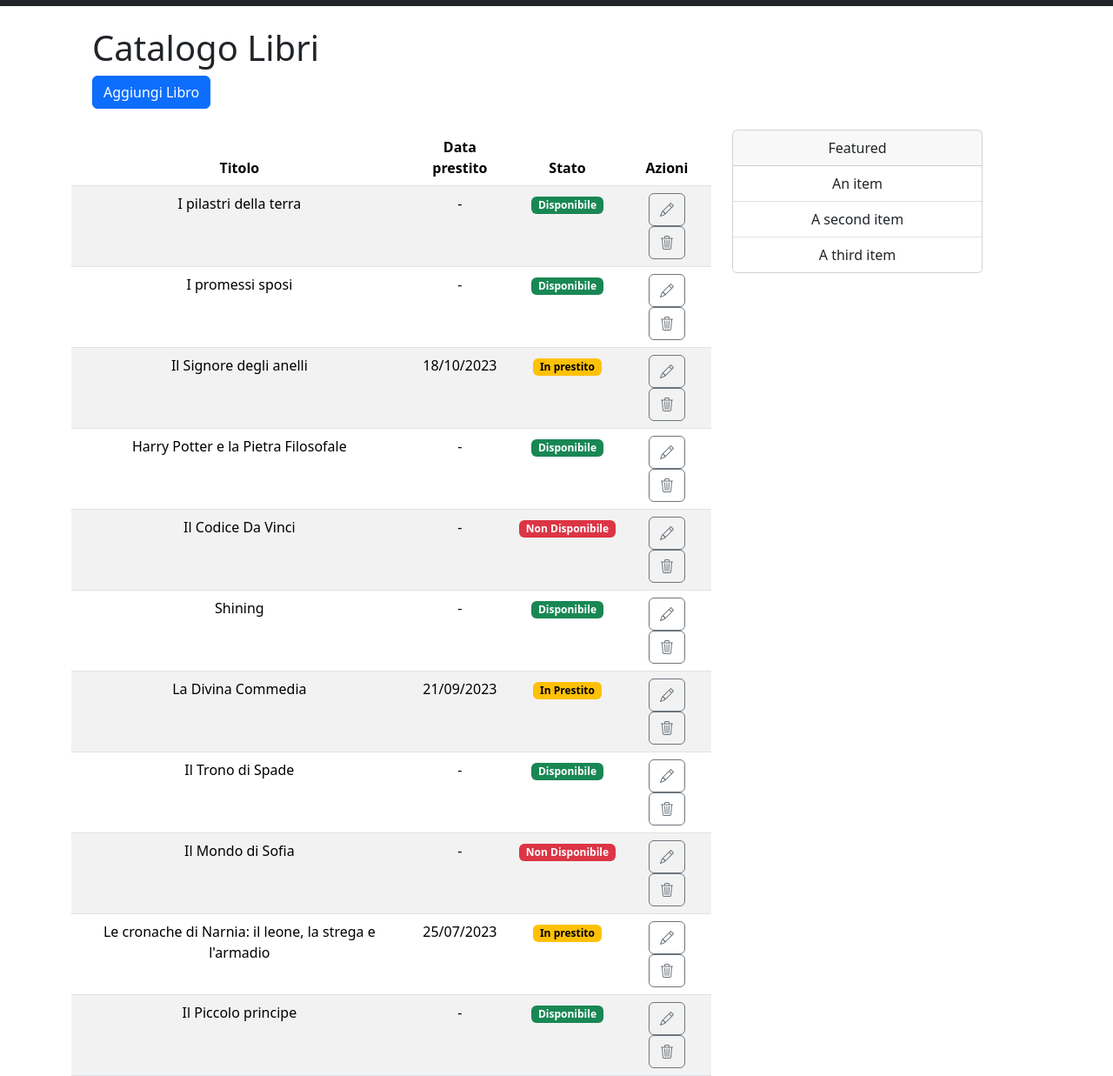
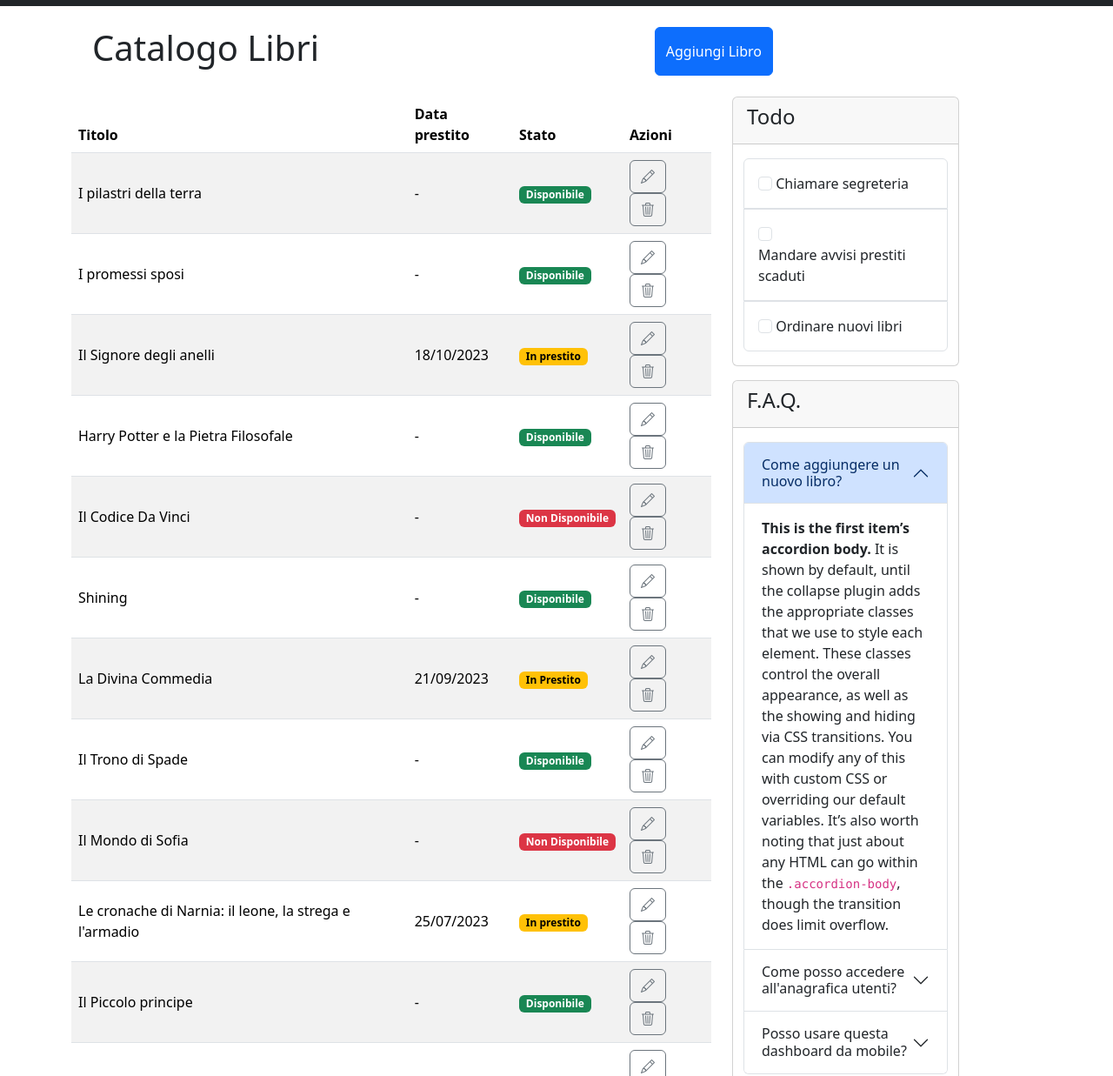
Before and after one commit to valevurro/html-css-bootstrap-dashboard, a plain HTML site: page index.html in a window 1280 px wide. Shown: the part 63-1300 px from the top of the page at 87% size. Drawn offline with nearby package versions, Linux system fonts and the light colour scheme.

Commit message:
Add improvent in layout with new cards and accordion for better user experience

```diff
--- a/index.html
+++ b/index.html
@@ -29,14 +29,13 @@
                             <a class="nav-link" href="#">Anagrafica Utenti</a>
                         </li>
                         <li class="nav-item">
-                            <a class="nav-link" href="#" role="button" data-bs-toggle="" aria-expanded="false">
-                            Storico Prestiti</a>
+                            <a class="nav-link" href="#">Storico Prestiti</a>
                         <li class="nav-item">
-                            <a class="nav-link" aria-disabled="true">Help</a>
+                            <a class="nav-link" href="#">Help</a>
                         </li>
                     </ul>
                     <form class="d-flex" role="search">
-                        <input class="form-control me-2" type="search" placeholder="Search" aria-label="Search"/>
+                        <input class="form-control me-2" data-bs-theme="light" type="search" placeholder="Search" aria-label="Search"/>
                         <button class="btn btn-outline-success" type="submit">Cerca</button>
                     </form>
                 </div>
@@ -44,19 +43,23 @@
           </nav>
     </header>
 
-    <main>
+    <main class="mb-5">
 
-        <div class="container text-center">
+        <div class="container">
+            <div class="row">
+                <div class="col-12 col-lg-9">
+                    <div class="table-header d-flex justify-content-between p-4">
+                        <h1>Catalogo Libri</h1>
+                        <button type="button" class="btn btn-primary">Aggiungi Libro</button>
+                    </div>
+                </div>
 
-            <div class="container text-start p-4">
-                <h1>Catalogo Libri</h1>
-                <button type="button" class="btn btn-primary ">Aggiungi Libro</button>
             </div>
 
 
             <div class="row">
                 <div class="col-8">
-                    <table class="table table-striped table-hover">
+                    <table class="table table-striped table-hover align-middle">
                         <thead>
                             <tr>
                               <th scope="col">Titolo</th>
@@ -202,32 +205,84 @@
                           </tbody>
                     </table>
                 </div>
-                <div class="col">
-                    <div class="card" style="width: 18rem;">
+
+                <div class="col-12 col-lg-3">
+                    <div class="card mb-3">
                         <div class="card-header">
-                          Featured
+                          <h4>Todo</h4>
                         </div>
-                        <ul class="list-group list-group-flush">
-                          <li class="list-group-item">An item</li>
-                          <li class="list-group-item">A second item</li>
-                          <li class="list-group-item">A third item</li>
-                        </ul>
+                        <div class="container mt-3 mb-3">
+                            <div class="card-body border rounded-top">
+                                <input class="form-check-input" type="checkbox" value="" id="checkDefault">
+                                <label class="form-check-label" for="checkDefault">Chiamare segreteria</label>
+                            </div>
+                            <div class="card-body border">
+                                <input class="form-check-input" type="checkbox" value="" id="checkDefault">
+                                <label class="form-check-label" for="checkDefault">Mandare avvisi prestiti scaduti</label>
+                            </div>
+                            <div class="card-body border rounded-bottom">
+                                <input class="form-check-input" type="checkbox" value="" id="checkDefault">
+                                <label class="form-check-label" for="checkDefault">Ordinare nuovi libri</label>
                             </div>
                         </div>
-                <div class="col">
-                    <div class="card" style="width: 18rem;">
+                    </div>
+
+                    <div class="card mb-3">
                         <div class="card-header">
-                          Featured
+                          <h4>F.A.Q.</h4>
                         </div>
-                        <ul class="list-group list-group-flush">
-                          <li class="list-group-item">An item</li>
-                          <li class="list-group-item">A second item</li>
-                          <li class="list-group-item">A third item</li>
-                        </ul>
+
+                        <div class="container mt-3 mb-3">
+
+                            <div class="accordion" id="accordionExample">
+                                <div class="accordion-item">
+                                    <h2 class="accordion-header">
+                                        <button class="accordion-button" type="button" data-bs-toggle="collapse" data-bs-target="#collapseOne" aria-expanded="true" aria-controls="collapseOne">
+                                        Come aggiungere un nuovo libro?
+                                        </button>
+                                    </h2>
+                                    <div id="collapseOne" class="accordion-collapse collapse show" data-bs-parent="#accordionExample">
+                                        <div class="accordion-body">
+                                            <strong>This is the first item’s accordion body.</strong> It is shown by default, until the collapse plugin adds the appropriate classes that we use to style each element. These classes control the overall appearance, as well as the showing and hiding via CSS transitions. You can modify any of this with custom CSS or overriding our default variables. It’s also worth noting that just about any HTML can go within the <code>.accordion-body</code>, though the transition does limit overflow.
+                                        </div>
+                                    </div>
+                                </div>
+                            <div class="accordion-item">
+                                <h2 class="accordion-header">
+                                    <button class="accordion-button collapsed" type="button" data-bs-toggle="collapse" data-bs-target="#collapseTwo" aria-expanded="false" aria-controls="collapseTwo">
+                                    Come posso accedere all'anagrafica utenti?
+                                    </button>
+                                </h2>
+                                <div id="collapseTwo" class="accordion-collapse collapse" data-bs-parent="#accordionExample">
+                                    <div class="accordion-body">
+                                        <strong>This is the second item’s accordion body.</strong> It is hidden by default, until the collapse plugin adds the appropriate classes that we use to style each element. These classes control the overall appearance, as well as the showing and hiding via CSS transitions. You can modify any of this with custom CSS or overriding our default variables. It’s also worth noting that just about any HTML can go within the <code>.accordion-body</code>, though the transition does limit overflow.
+                                    </div>
+                                </div>
+                            </div>
+
+                            <div class="accordion-item">
+                                <h2 class="accordion-header">
+                                    <button class="accordion-button collapsed" type="button" data-bs-toggle="collapse" data-bs-target="#collapseThree" aria-expanded="false" aria-controls="collapseThree">
+                                    Posso usare questa dashboard da mobile?
+                                    </button>
+                                </h2>
+                                <div id="collapseThree" class="accordion-collapse collapse" data-bs-parent="#accordionExample">
+                                    <div class="accordion-body">
+                                        <strong>This is the third item’s accordion body.</strong> It is hidden by default, until the collapse plugin adds the appropriate classes that we use to style each element. These classes control the overall appearance, as well as the showing and hiding via CSS transitions. You can modify any of this with custom CSS or overriding our default variables. It’s also worth noting that just about any HTML can go within the <code>.accordion-body</code>, though the transition does limit overflow.
                                     </div>
                                 </div>
                             </div>
                           </div>
+                        </div>
+
+
+                    </div>
+
+                </div>
+
+            </div>
+        </div>
+
     </main>
 
     <script src="https://cdn.jsdelivr.net/npm/bootstrap@5.3.7/dist/js/bootstrap.bundle.min.js" integrity="sha384-ndDqU0Gzau9qJ1lfW4pNLlhNTkCfHzAVBReH9diLvGRem5+R9g2FzA8ZGN954O5Q" crossorigin="anonymous"></script>
```
Lines whose indentation alone changed are shown as unchanged.
